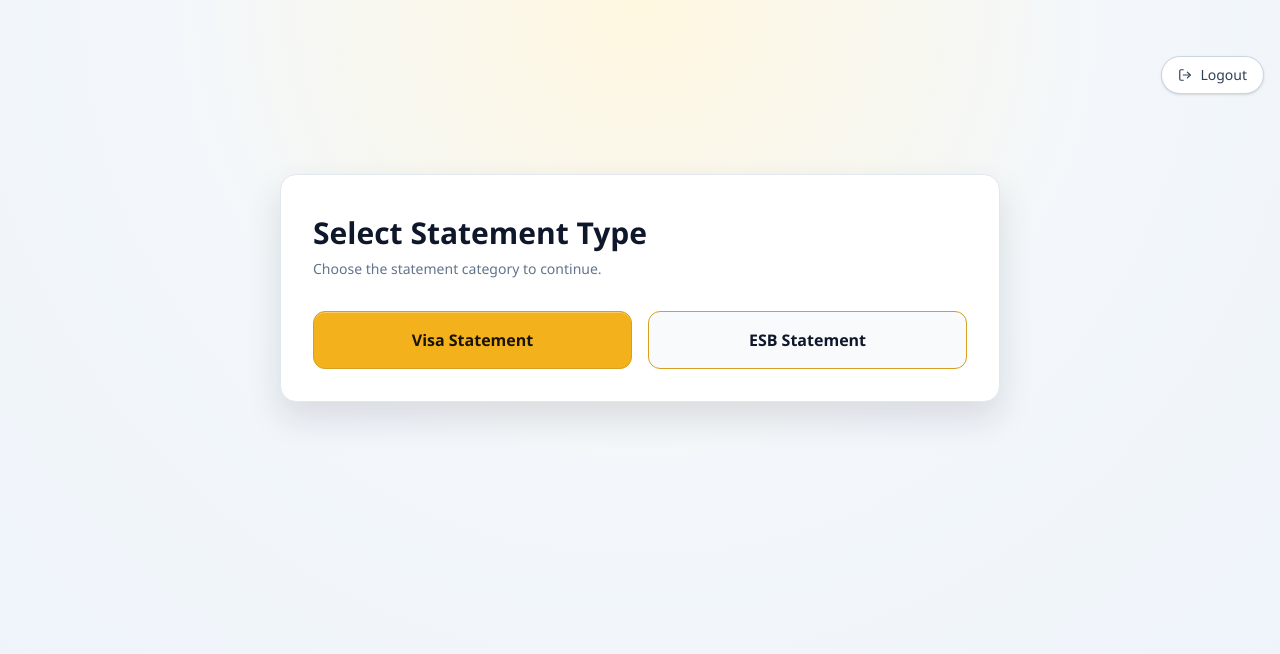
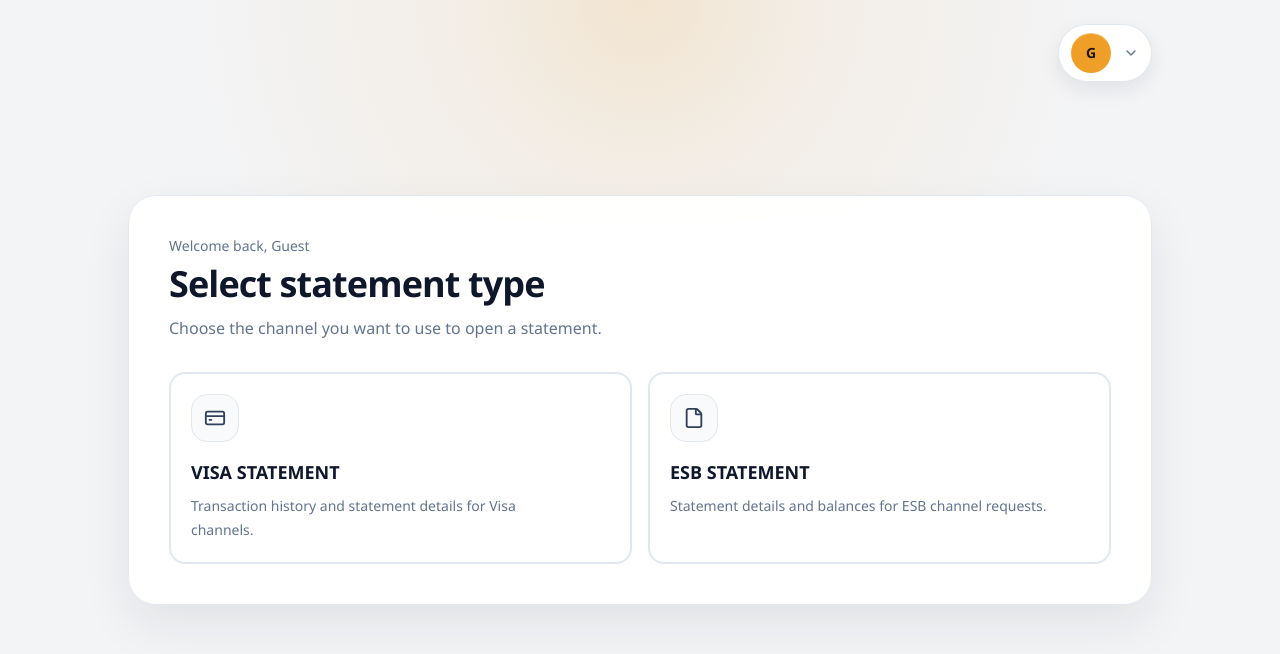
Before and after one commit to Dzivor/Projects, a React (Vite) app in the folder umb-portal/: page /welcome in a window 1280 px wide. Shown: the top 654 px of the page. Built offline with nearby package versions, Linux system fonts and the light colour scheme; no server answers.

Commit message:
feat: Revamp Welcome component layout and functionality; enhance statement selection with improved UI and accessibility

```diff
--- a/umb-portal/src/Components/ESB-Statement.tsx
+++ b/umb-portal/src/Components/ESB-Statement.tsx
@@ -229,18 +229,25 @@
         </button>
       </div>
 
-      <section className="flex flex-col items-center justify-center">
-        <h1 className="text-3xl font-bold mb-8 ">ESB STATEMENT</h1>
-        <h2 className="font-bold text-zinc-600">
+      <section className="flex justify-center px-4 pt-6">
+        <div className="w-full max-w-3xl rounded-2xl border border-slate-200 bg-white/90 px-6 py-8 text-center shadow-sm backdrop-blur-sm sm:px-10 sm:py-10">
+          <h1 className="text-3xl font-semibold tracking-[0.18em] text-slate-900 sm:text-4xl">
+            ESB STATEMENT
+          </h1>
+          <h2 className="mt-4 text-lg font-medium text-slate-600 sm:text-xl">
             Welcome to the ESB Statement Printing Portal
           </h2>
-        <p className="text-sm">Enter the details to print your statement</p>
+          <p className="mt-2 text-sm leading-6 text-slate-500 sm:text-base">
+            Enter the details to print your statement
+          </p>
+        </div>
       </section>
 
-      <div className="flex items-center justify-center px-2 py-8">
+      <div className="flex items-center justify-center px-4 py-8">
+        <div className="w-full max-w-4xl rounded-2xl border border-slate-200 bg-white p-6 shadow-sm sm:p-8">
           <form
             onSubmit={formik.handleSubmit}
-          className="grid w-full max-w-2xl grid-cols-[200px_1fr] items-center gap-x-4 gap-y-10"
+            className="grid w-full grid-cols-[200px_1fr] items-center gap-x-4 gap-y-10"
           >
             <label
               htmlFor="accountNumber"
@@ -263,6 +270,14 @@
               placeholder="Enter Account Number"
               className="w-full rounded border p-2"
             />
+
+            {errorMessage && (
+              <div className="col-span-2">
+                <p className="rounded-md bg-red-50 p-3 text-sm text-red-700 border border-red-200">
+                  {errorMessage}
+                </p>
+              </div>
+            )}
 
             <label className="text-sm font-medium text-slate-700">
               Account Name:
@@ -327,10 +342,7 @@
             </div>
           </form>
         </div>
-
-      {errorMessage && (
-        <p className="mb-4 text-center text-sm text-red-600">{errorMessage}</p>
-      )}
+      </div>
 
       <PreviewChargesModal
         isOpen={isPreviewModalOpen}
--- a/umb-portal/src/Components/Statement.tsx
+++ b/umb-portal/src/Components/Statement.tsx
@@ -312,18 +312,25 @@
         </button>
       </div>
 
-      <section className="flex flex-col items-center justify-center">
-        <h1 className="text-3xl font-bold mb-8 ">VISA Statement</h1>
-        <h2 className="font-bold text-zinc-600">
+      <section className="flex justify-center px-4 pt-6">
+        <div className="w-full max-w-3xl rounded-2xl border border-slate-200 bg-white/90 px-6 py-8 text-center shadow-sm backdrop-blur-sm sm:px-10 sm:py-10">
+          <h1 className="text-3xl font-semibold tracking-[0.18em] text-slate-900 sm:text-4xl">
+            VISA STATEMENT
+          </h1>
+          <h2 className="mt-4 text-lg font-medium text-slate-600 sm:text-xl">
             Welcome to your VISA Statement
           </h2>
-        <p className="text-sm">Enter the details to preview charges</p>
+          <p className="mt-2 text-sm leading-6 text-slate-500 sm:text-base">
+            Enter the details to preview charges
+          </p>
+        </div>
       </section>
 
-      <div className="flex items-center justify-center px-2 py-8">
+      <div className="flex items-center justify-center px-4 py-8">
+        <div className="w-full max-w-4xl rounded-2xl border border-slate-200 bg-white p-6 shadow-sm sm:p-8">
           <form
             onSubmit={formik.handleSubmit}
-          className="grid w-full max-w-2xl grid-cols-[200px_1fr] items-center gap-x-4 gap-y-10"
+            className="grid w-full grid-cols-[200px_1fr] items-center gap-x-4 gap-y-10"
           >
             <label
               htmlFor="accountNumber"
@@ -346,6 +353,14 @@
               placeholder="Enter Account Number"
               className="w-full rounded border p-2"
             />
+
+            {lookupError && (
+              <div className="col-span-2">
+                <p className="rounded-md bg-red-50 p-3 text-sm text-red-700 border border-red-200">
+                  {lookupError}
+                </p>
+              </div>
+            )}
 
             <label className="text-sm font-medium text-slate-700">
               Account Name:
@@ -447,20 +462,18 @@
               className="h-4 w-4 justify-self-start accent-amber-500"
             />
 
-          <div />
+            <div className="col-span-2 flex justify-center pt-2">
               <button
                 type="submit"
                 disabled={isPreviewLoading}
-            className="justify-self-start rounded bg-amber-400 px-4 py-2 text-white disabled:opacity-50 disabled:cursor-not-allowed"
+                className="rounded bg-amber-400 px-4 py-2 text-white disabled:cursor-not-allowed disabled:opacity-50"
               >
                 {isPreviewLoading ? "Loading Preview..." : "Preview Charges"}
               </button>
+            </div>
           </form>
         </div>
-
-      {lookupError && (
-        <p className="mb-4 text-center text-sm text-red-600">{lookupError}</p>
-      )}
+      </div>
 
       {previewError && (
         <p className="mb-4 text-center text-sm text-red-600">{previewError}</p>
--- a/umb-portal/src/Components/Welcome.tsx
+++ b/umb-portal/src/Components/Welcome.tsx
@@ -1,52 +1,192 @@
-import { LogOut } from "lucide-react";
+import { useEffect, useRef, useState } from "react";
 import { useNavigate } from "react-router";
+import {
+  ChevronDown,
+  CreditCard,
+  LogOut,
+  File,
+  type LucideIcon,
+} from "lucide-react";
 import { logoutUser } from "../services/session";
+
+const userName = "Guest";
+
+type StatementType = {
+  id: string;
+  title: string;
+  description: string;
+  icon: LucideIcon;
+  path: string;
+};
+
+const statementTypes: StatementType[] = [
+  {
+    id: "visa",
+    title: "VISA  STATEMENT",
+    description: "Transaction history and statement details for Visa channels.",
+    icon: CreditCard,
+    path: "/Statement",
+  },
+  {
+    id: "esb",
+    title: "ESB  STATEMENT",
+    description: "Statement details and balances for ESB channel requests.",
+    icon: File,
+    path: "/ESB-Statement",
+  },
+];
+
+const getInitials = (name: string): string => {
+  const pieces = name.trim().split(/\s+/).filter(Boolean);
+
+  if (pieces.length === 0) {
+    return "G";
+  }
+
+  return pieces
+    .map((piece) => piece[0]?.toUpperCase() ?? "")
+    .join("")
+    .slice(0, 2);
+};
 
 function Welcome() {
   const navigate = useNavigate();
+  const [selectedStatementType, setSelectedStatementType] = useState<
+    string | null
+  >(null);
+  const [isAccountMenuOpen, setIsAccountMenuOpen] = useState(false);
+  const accountMenuRef = useRef<HTMLDivElement | null>(null);
+
+  useEffect(() => {
+    if (!isAccountMenuOpen) {
+      return;
+    }
+
+    const handlePointerDown = (event: PointerEvent) => {
+      const target = event.target as Node;
+
+      if (accountMenuRef.current && !accountMenuRef.current.contains(target)) {
+        setIsAccountMenuOpen(false);
+      }
+    };
+
+    const handleKeyDown = (event: KeyboardEvent) => {
+      if (event.key === "Escape") {
+        setIsAccountMenuOpen(false);
+      }
+    };
+
+    document.addEventListener("pointerdown", handlePointerDown);
+    document.addEventListener("keydown", handleKeyDown);
+
+    return () => {
+      document.removeEventListener("pointerdown", handlePointerDown);
+      document.removeEventListener("keydown", handleKeyDown);
+    };
+  }, [isAccountMenuOpen]);
+
+  const accountInitials = getInitials(userName);
+
+  const handleStatementSelect = (statementType: StatementType) => {
+    setSelectedStatementType(statementType.id);
+    window.requestAnimationFrame(() => {
+      navigate(statementType.path);
+    });
+  };
 
   return (
-    <main className="min-h-screen bg-[radial-gradient(circle_at_top,#fff7e0_0%,#f3f7fb_45%,#eef3fa_100%)] px-4 py-10 sm:py-14">
-      <div className="mb-6 flex justify-end">
+    <main className="relative min-h-screen overflow-hidden bg-[#f3f4f6] px-4 py-6 sm:px-6 lg:px-8">
+      <div className="pointer-events-none absolute inset-x-0 top-0 h-56 bg-[radial-gradient(circle_at_top,rgba(239,159,39,0.18)_0%,rgba(239,159,39,0.08)_26%,rgba(243,244,246,0)_68%)]" />
+
+      <div className="relative mx-auto flex min-h-[calc(100vh-3rem)] w-full max-w-5xl items-center justify-center">
+        <div className="absolute right-0 top-0 z-20" ref={accountMenuRef}>
           <button
             type="button"
+            aria-haspopup="menu"
+            aria-label="Account menu"
+            onClick={() => setIsAccountMenuOpen((current) => !current)}
+            className="flex items-center gap-3 rounded-full border border-slate-200 bg-white px-3 py-2 text-left shadow-[0_8px_20px_rgba(15,23,42,0.08)] transition hover:-translate-y-0.5 hover:border-amber-300 focus-visible:outline-none focus-visible:ring-4 focus-visible:ring-amber-100"
+          >
+            <span className="flex h-10 w-10 items-center justify-center rounded-full bg-[#ef9f27] text-sm font-semibold text-[#1f1605] shadow-[inset_0_1px_0_rgba(255,255,255,0.35)]">
+              {accountInitials}
+            </span>
+            <ChevronDown size={16} className="text-slate-500" />
+          </button>
+
+          {isAccountMenuOpen ? (
+            <div
+              role="menu"
+              aria-label="Account menu"
+              className="absolute right-0 mt-2 w-48 rounded-2xl border border-slate-200 bg-white p-2 shadow-[0_20px_40px_rgba(15,23,42,0.12)]"
+            >
+              <button
+                type="button"
+                role="menuitem"
                 onClick={() => logoutUser(navigate)}
-          className="inline-flex items-center gap-2 rounded-full border border-slate-300 bg-white px-4 py-2 text-sm font-medium text-slate-700 shadow-sm transition hover:bg-slate-100"
+                className="flex w-full items-center gap-3 rounded-xl px-3 py-2 text-sm font-medium text-slate-700 transition hover:bg-slate-100 hover:text-slate-900 focus-visible:bg-slate-100 focus-visible:outline-none"
               >
-          <LogOut size={14} />
-          Logout
+                <LogOut size={16} className="text-slate-500" />
+                Log out
               </button>
             </div>
-      <section className="mx-auto w-full max-w-[720px] mt-20 rounded-2xl border border-slate-200 bg-white p-6 shadow-[0_16px_35px_rgba(15,23,42,0.12)] sm:p-8">
-        <div className="mb-8 flex items-start justify-between gap-4">
-          <div>
-            <h1 className="mt-2 text-2xl font-semibold text-slate-900 sm:text-3xl">
-              Select Statement Type
+          ) : null}
+        </div>
+
+        <section className="w-full rounded-[28px] border border-slate-200 bg-white/95 px-5 py-6 shadow-[0_20px_50px_rgba(15,23,42,0.08)] backdrop-blur-sm sm:px-8 sm:py-8 lg:px-10 lg:py-10">
+          <div className="mb-8 max-w-2xl">
+            <p className="text-sm font-medium text-slate-500">
+              Welcome back, {userName}
+            </p>
+            <h1 className="mt-2 text-3xl font-semibold tracking-tight text-slate-900 sm:text-4xl">
+              Select statement type
             </h1>
-            <p className="mt-2 text-sm text-slate-500">
-              Choose the statement category to continue.
+            <p className="mt-3 text-sm leading-6 text-slate-500 sm:text-base">
+              Choose the channel you want to use to open a statement.
             </p>
           </div>
+
+          <div className="grid gap-4 md:grid-cols-2">
+            {statementTypes.map((statementType) => {
+              const Icon = statementType.icon;
+              const isSelected = selectedStatementType === statementType.id;
+
+              return (
+                <button
+                  key={statementType.id}
+                  type="button"
+                  onClick={() => handleStatementSelect(statementType)}
+                  onFocus={() => setSelectedStatementType(statementType.id)}
+                  className={`group flex h-full min-h-44 flex-col items-start rounded-2xl border-2 bg-white p-5 text-left transition duration-200 hover:-translate-y-1 hover:shadow-[0_18px_36px_rgba(15,23,42,0.08)] focus-visible:-translate-y-1 focus-visible:outline-none focus-visible:ring-4 focus-visible:ring-amber-100 active:translate-y-0.5 ${
+                    isSelected
+                      ? "border-amber-500 shadow-[0_18px_36px_rgba(239,159,39,0.16)]"
+                      : "border-slate-200 hover:border-amber-300 focus-visible:border-amber-500"
+                  }`}
+                >
+                  <span
+                    className={`flex h-12 w-12 items-center justify-center rounded-2xl border transition ${
+                      isSelected
+                        ? "border-amber-500 bg-amber-50 text-[#ef9f27]"
+                        : "border-slate-200 bg-slate-50 text-slate-700 group-hover:border-amber-300 group-hover:bg-amber-50 group-hover:text-[#ef9f27]"
+                    }`}
+                    aria-hidden="true"
+                  >
+                    <Icon size={22} />
+                  </span>
+
+                  <div className="mt-4">
+                    <h2 className="text-lg font-semibold text-slate-900">
+                      {statementType.title}
+                    </h2>
+                    <p className="mt-2 max-w-sm text-sm leading-6 text-slate-500">
+                      {statementType.description}
+                    </p>
                   </div>
-
-        <div className="grid gap-4 sm:grid-cols-2">
-          <button
-            type="button"
-            onClick={() => navigate("/Statement")}
-            className="rounded-xl border border-[#d69f21] bg-[#f3b21b] px-6 py-4 text-base font-semibold text-[#1a1302] shadow-[inset_0_1px_0_rgba(255,255,255,0.35)] transition hover:brightness-95"
-          >
-            Visa Statement
                 </button>
-
-          <button
-            type="button"
-            onClick={() => navigate("/ESB-Statement")}
-            className="rounded-xl border border-[#d69f21] bg-[#f8fafc] px-6 py-4 text-base font-semibold text-slate-900 transition hover:bg-[#fff7e3]"
-          >
-            ESB Statement
-          </button>
+              );
+            })}
           </div>
         </section>
+      </div>
     </main>
   );
 }
```
Also changed, not shown: umb-portal/src/Components/Login.tsx (+10 -9 lines). Lines whose indentation alone changed are shown as unchanged.
